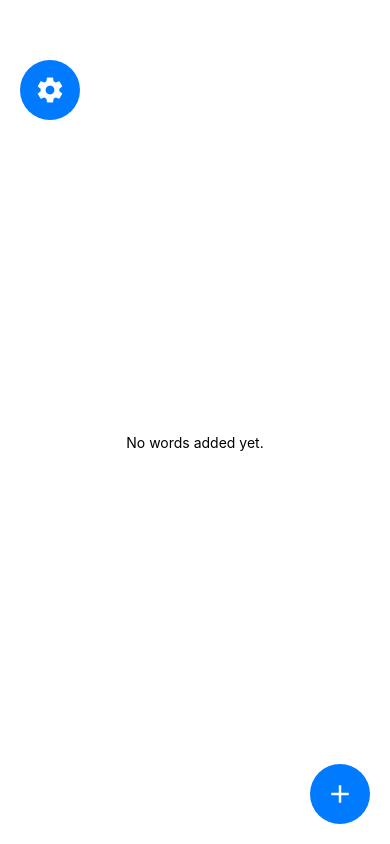
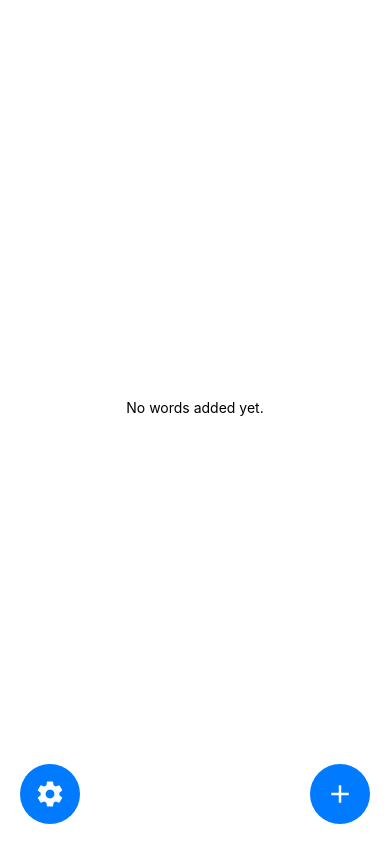
Before and after one commit to AdamLenning/word_of_the_day, a React Native app: screen / in a window 390 px wide. Built offline with nearby package versions, Linux system fonts and the light colour scheme; what expo-notifications would draw is missing.

Commit message:
updates layout

```diff
--- a/app.json
+++ b/app.json
@@ -1,7 +1,7 @@
 {
   "expo": {
     "name": "VocabVoyage",
-    "slug": "vocab-voyage",
+    "slug": "word-of-the-day",
     "version": "1.0.0",
     "orientation": "portrait",
     "icon": "./assets/icon.png",
--- a/styles.js
+++ b/styles.js
@@ -9,7 +9,7 @@ export default StyleSheet.create({
   },
   listContainer: {
     flex: 1,
-    marginTop: 90, // Adjust to place the list below the icons
+    marginTop: 20, // Adjust to place the list below the icons
     marginBottom: 70,
   },
   cardContainer: {
@@ -62,7 +62,7 @@ export default StyleSheet.create({
   },
   settingsButton: {
     position: 'absolute',
-    top: 60, // Move down for iPhone notch
+    bottom: 20,
     left: 20,
     width: 60,
     height: 60,
```
Also changed, not shown: 39 other files (tests, documents, lock files or other folders).
